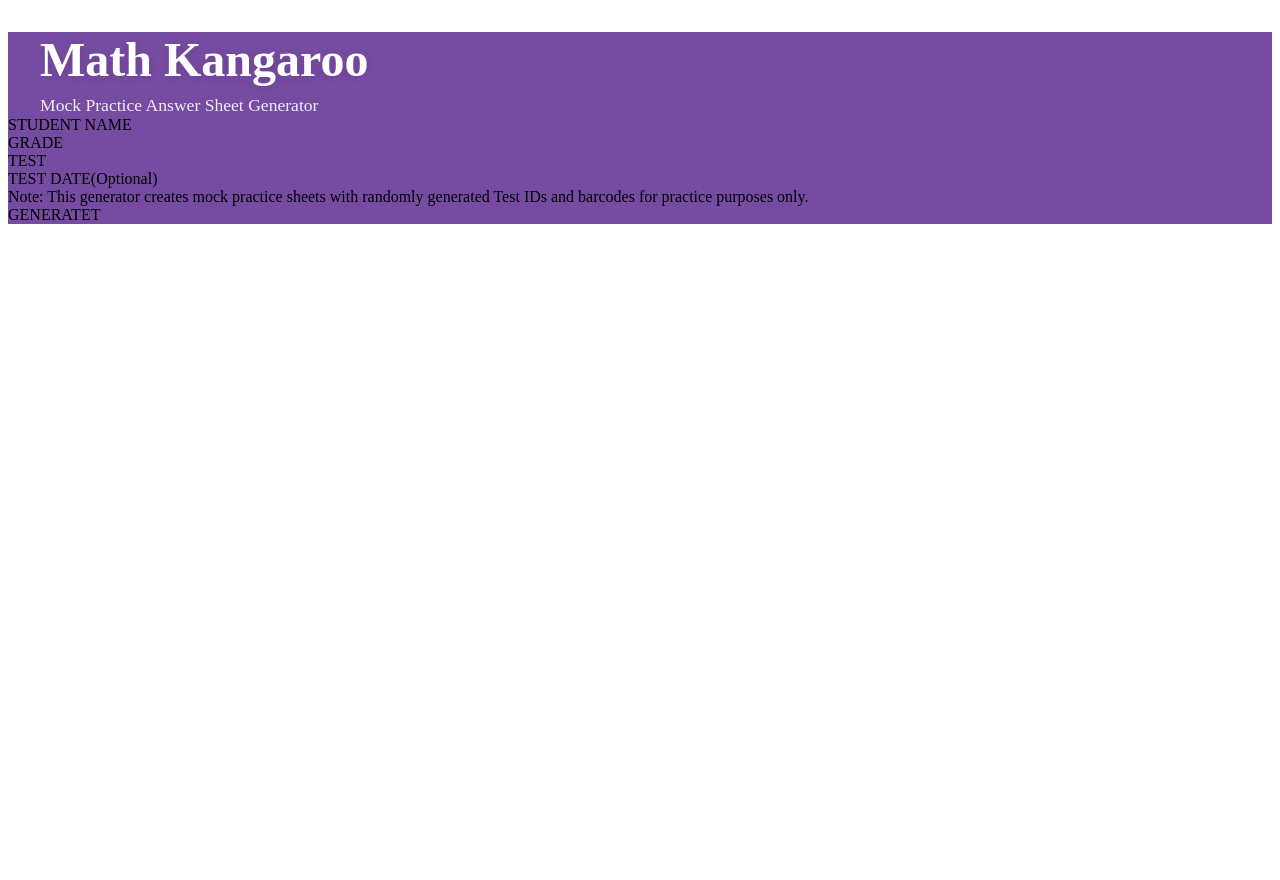
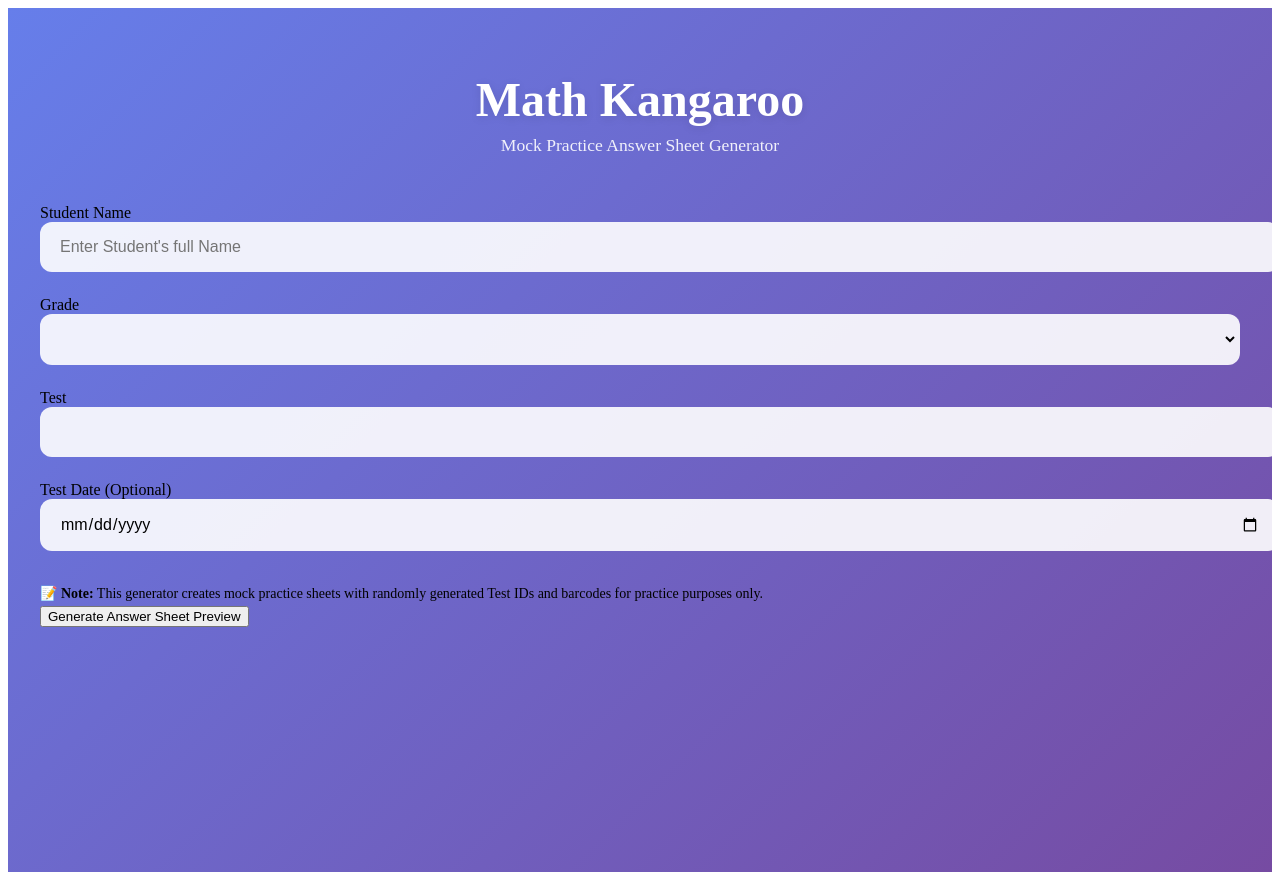
Before and after one commit to MsChenoO/MathKangarooAnswerSheetGenerator, a React (Vite) app: page / in a window 1280 px wide. Before the commit the page ends 800 px from the top, so only its background shows below. Built offline with nearby package versions, Linux system fonts and the light colour scheme.

Commit message:
Update styles

```diff
--- a/src/App.jsx
+++ b/src/App.jsx
@@ -2,8 +2,23 @@
 
 function App() {
     return (
-    <div style={{backgroundColor: "#764ba2"}}>
+    <div style={{
+        background: 'linear-gradient(135deg, #667eea 0%, #764ba2 100%)',
+        minHeight: '100vh',
+        padding: '2rem'
+    }}>
         <style>{`
+        .input-field {
+          background: rgba(255, 255, 255, 0.9);
+          border: 2px solid transparent;
+          border-radius: 12px;
+          padding: 14px 18px;
+          font-size: 16px;
+          font-family: 'Space Grotesk', sans-serif;
+          width: 100%;
+          transition: all 0.3s ease;
+          font-weight: 500;
+        }
         .title {
           font-family: 'DM Serif Display', serif;
           font-size: 3rem;
@@ -17,20 +32,58 @@
           font-weight: 500;
         }
         `}</style>
-        <div style={{ maxWidth: '1200px', margin: '0 auto' }}>
+        {/* <div style={{ maxWidth: '1200px', margin: '0 auto' }}> */}
+            <div style={{ textAlign: 'center', marginBottom: '3rem'  }}>
                 <h1 className="title">Math Kangaroo</h1>
                 <div className="subtitle">Mock Practice Answer Sheet Generator</div>
             </div>
 
             <div>
-            <div>STUDENT NAME</div>
-            <div>GRADE</div>
-            <div>TEST</div>
-            <div>TEST DATE(Optional)</div>
-            <div>Note: This generator creates mock practice sheets with randomly generated Test IDs and barcodes for practice purposes only.</div>
-            <div>GENERATET</div>
+                <div style={{ marginBottom: '24px' }}>
+                    <label>Student Name</label>
+                    <input
+                        type="text"
+                        required
+                        placeholder="Enter Student's full Name"
+                        className='input-field'
+                    />
+                </div>
+                <div style={{ marginBottom: '24px' }}>
+                    <label>Grade</label>
+                    <select
+                        required
+                        placeholder="Enter Student's full Name"
+                        className='input-field'
+                    />
+                </div>
+                <div style={{ marginBottom: '24px' }}>
+                    <label>Test</label>
+                    <input
+                        type="text"
+                        required
+                        className='input-field'
+                    />
+                </div>
+                <div style={{ marginBottom: '32px' }}>
+                    <label className="label">Test Date (Optional)</label>
+                    <input
+                        type="date"
+                        className="input-field"
+                    />
+                </div>
+                <div>
+                    <p style={{ margin: 0, fontSize: '14px', lineHeight: '1.6' }}>
+                        <strong>📝 Note:</strong> This generator creates mock practice sheets with randomly generated Test IDs and barcodes for practice purposes only.
+                    </p>
+                </div>
+                <button
+                    className="btn btn-primary"
+                >
+                    Generate Answer Sheet Preview
+                </button>
             </div>
         </div>
+    // </div>
     );
 };
 
```
Lines whose indentation alone changed are shown as unchanged.
